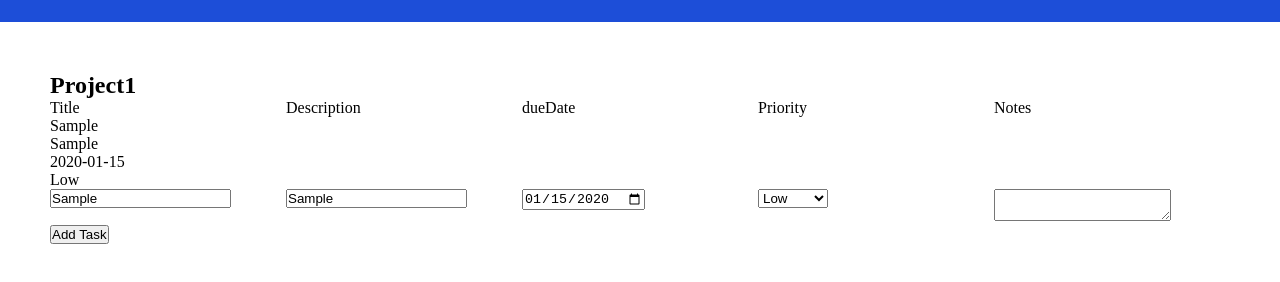
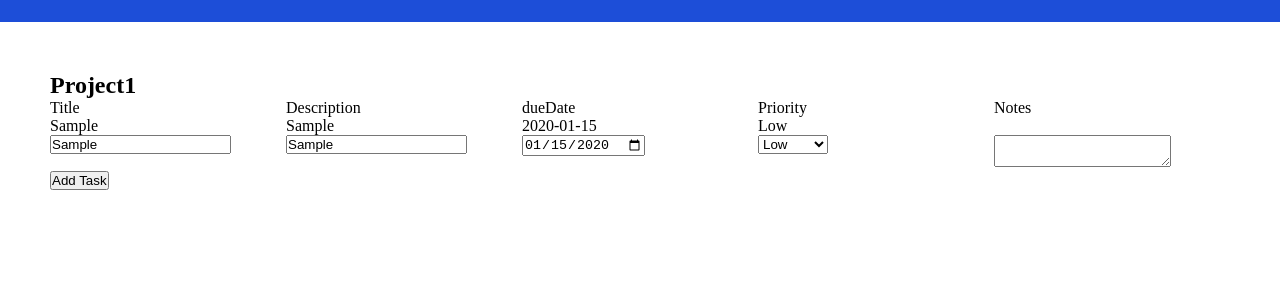
Before and after one commit to Gham556/To-do-List-, a website built with webpack: page dist/index.html in a window 1280 px wide. Both pictures are taken after typing "Sample", "Sample", "2020-01-15" into the empty fields and a click on the button "Add Task". Shown: the part 58-340 px from the top of the page. Built offline with nearby package versions, Linux system fonts and the light colour scheme.

Commit message:
styles new rows

```diff
--- a/src/addItemButton.js
+++ b/src/addItemButton.js
@@ -52,6 +52,7 @@ export const addRow = () => {
     description.textContent = currentRow.description;
     dueDate.textContent = currentRow.dueDate;
     priority.textContent = currentRow.priority;
+    notes.textContent = currentRow.notes;
 
     console.log(currentRow);
 
--- a/src/style.css
+++ b/src/style.css
@@ -27,3 +27,8 @@
 input {
     max-width: 100%;
 }
+.listGrid  > div {
+    display: grid;
+    grid-template-columns: repeat(5, 15%);
+    gap: 5%;
+}
```
Also changed, not shown: dist/bundle.js.
